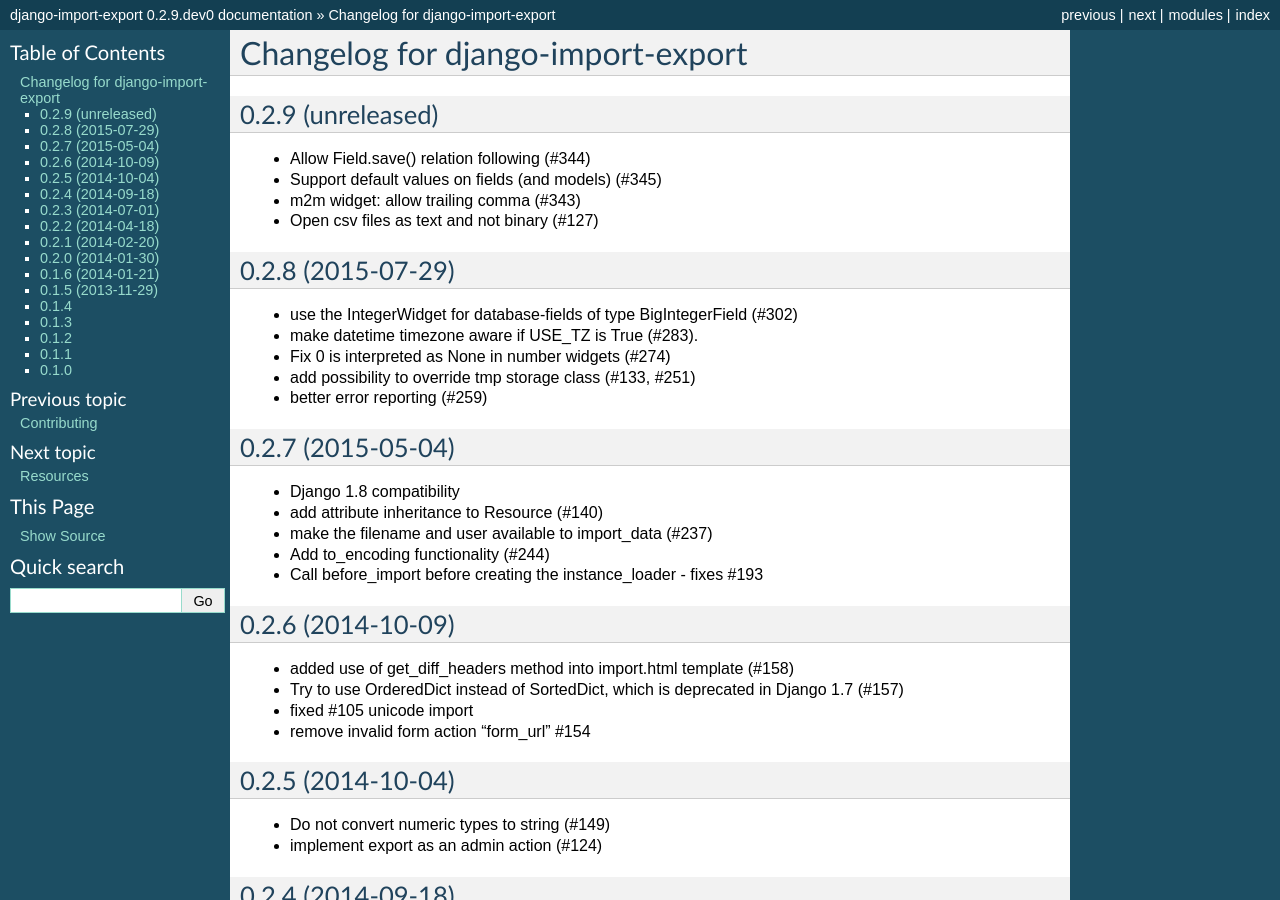
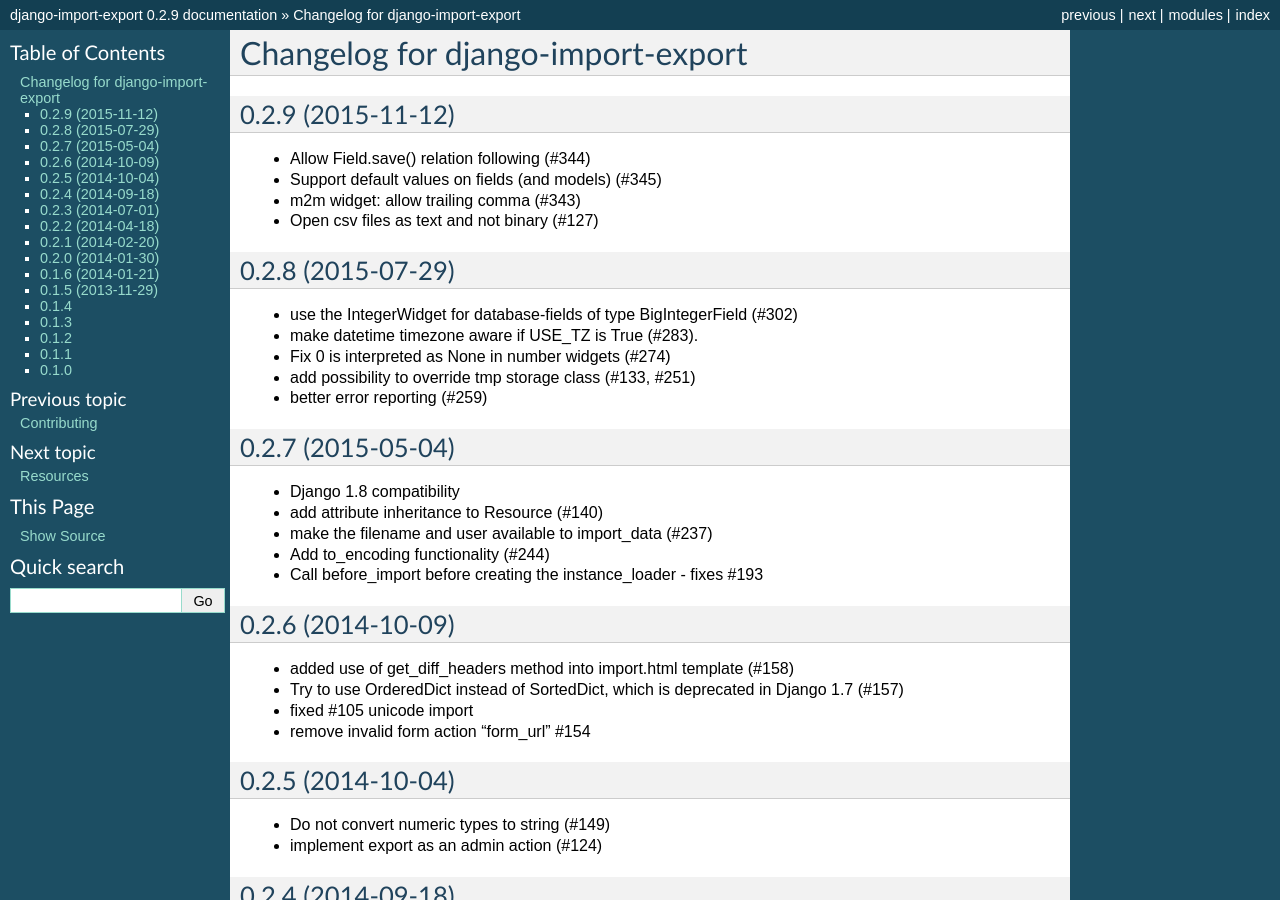
Before and after one commit to django-import-export/django-import-export, a Sphinx documentation site: the page built from docs/changelog.rst, in a window 1280 px wide and 900 px high. Built offline with Sphinx 7.4.7, drawn with Linux system fonts in a browser that asks for light colours; some of the changed text lies outside the part shown.

Commit message:
Preparing release 0.2.9

```diff
--- a/docs/changelog.rst
+++ b/docs/changelog.rst
@@ -1,7 +1,7 @@
 Changelog for django-import-export
 ==================================
 
-0.2.9 (unreleased)
+0.2.9 (2015-11-12)
 ------------------
 
 - Allow Field.save() relation following (#344)
--- a/import_export/__init__.py
+++ b/import_export/__init__.py
@@ -1 +1 @@
-__version__ = '0.2.9.dev0'
+__version__ = '0.2.9'
```
